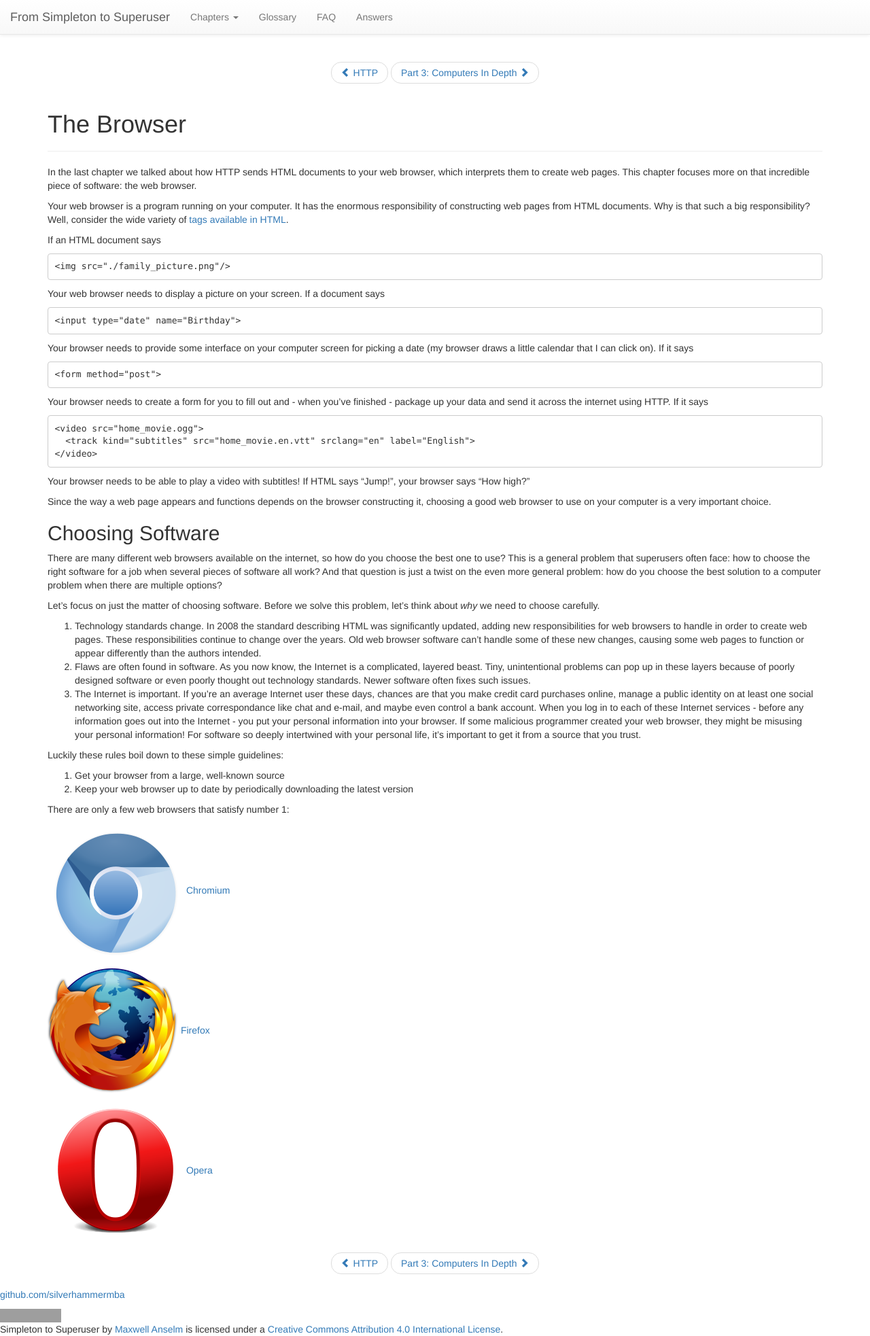
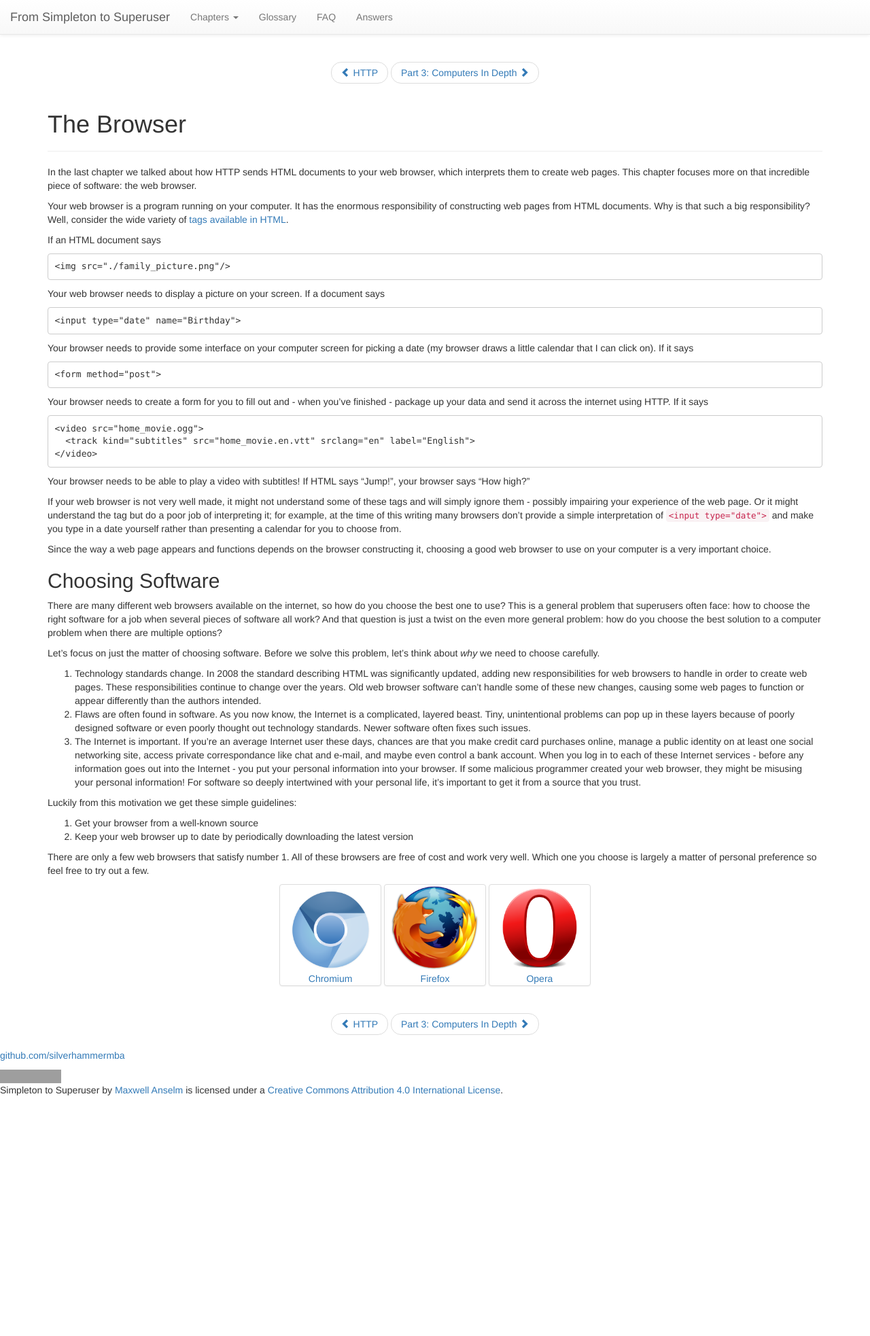
Before and after one commit to silverhammermba/superuser, a Jekyll site: the page built from _posts/2012-04-01-ch4.markdown, in a window 1280 px wide. Shown: the whole page at 68% size. Built offline with Jekyll 4.4.1, drawn with Linux system fonts in a browser that asks for light colours; nearby versions of some CDN libraries; after the commit the page ends 1614 px from its top, so only the background shows below that; grey boxes are pictures that could not be loaded.

Commit message:
Add browser choices. Refactor a little
main.css was totally useless, so I redid it to have additional styling
for e.g. the browsers. Also moved js includes so that scripts can be put
in posts

```diff
--- a/_layouts/default.html
+++ b/_layouts/default.html
@@ -4,9 +4,13 @@
 		<meta charset="utf-8">
 		<meta name="viewport" content="width=device-width, initial-scale=1.0">
 
+		<link rel="stylesheet" href="{{ site.baseurl }}/css/main.css">
 		<link rel="stylesheet" href="{{ site.baseurl }}/css/syntax.css">
 		<link rel="stylesheet" href="//netdna.bootstrapcdn.com/bootstrap/3.1.1/css/bootstrap.min.css">
 		<link rel="stylesheet" href="//netdna.bootstrapcdn.com/bootstrap/3.1.1/css/bootstrap-theme.min.css">
+
+		<script src="//ajax.googleapis.com/ajax/libs/jquery/2.1.1/jquery.min.js"></script>
+		<script src="//netdna.bootstrapcdn.com/bootstrap/3.1.1/js/bootstrap.min.js"></script>
 
 		<title>{{ page.title }}</title>
 	</head>
@@ -56,16 +60,14 @@
 			<a rel="license" href="http://creativecommons.org/licenses/by/4.0/"><img alt="Creative Commons License" style="border-width:0" src="http://i.creativecommons.org/l/by/4.0/88x31.png" /></a><br /><span xmlns:dct="http://purl.org/dc/terms/" property="dct:title">Simpleton to Superuser</span> by <a xmlns:cc="http://creativecommons.org/ns#" href="http://silverhammermba.github.io/superuser/" property="cc:attributionName" rel="cc:attributionURL">Maxwell Anselm</a> is licensed under a <a rel="license" href="http://creativecommons.org/licenses/by/4.0/">Creative Commons Attribution 4.0 International License</a>.
 		</footer>
 
-		<script src="//ajax.googleapis.com/ajax/libs/jquery/2.1.1/jquery.min.js"></script>
-		<script src="//netdna.bootstrapcdn.com/bootstrap/3.1.1/js/bootstrap.min.js"></script>
 		<script>
 			var os_name = "unknown";
-			if (navigator.appVersion.indexOf("Win")!=-1) os_name = "windows";
-			if (navigator.appVersion.indexOf("Mac")!=-1) os_name = "osx";
-			if (navigator.appVersion.indexOf("X11")!=-1) os_name = "linux";
-			if (navigator.appVersion.indexOf("Linux")!=-1) os_name = "linux";
+			if (navigator.appVersion.indexOf("Win")   != -1) os_name = "windows";
+			if (navigator.appVersion.indexOf("Mac")   != -1) os_name = "osx";
+			if (navigator.appVersion.indexOf("X11")   != -1) os_name = "linux";
+			if (navigator.appVersion.indexOf("Linux") != -1) os_name = "linux";
 
-			$('.os').hide();
+			$('.os').hide(); // putting this in CSS makes things really tricky
 			$('.' + os_name).show();
 		</script>
 	</body>
--- a/_posts/2012-04-01-ch4.markdown
+++ b/_posts/2012-04-01-ch4.markdown
@@ -41,6 +41,13 @@
 Your browser needs to be able to play a video with subtitles! If HTML says
 "Jump!", your browser says "How high?"
 
+If your web browser is not very well made, it might not understand some of these
+tags and will simply ignore them - possibly impairing your experience of the web
+page. Or it might understand the tag but do a poor job of interpreting it; for
+example, at the time of this writing many browsers don't provide a simple
+interpretation of `<input type="date">` and make you type in a date yourself
+rather than presenting a calendar for you to choose from.
+
 Since the way a web page appears and functions depends on the browser
 constructing it, choosing a good web browser to use on your computer is a very
 important choice.
@@ -77,42 +84,66 @@
    misusing your personal information! For software so deeply intertwined with
    your personal life, it's important to get it from a source that you trust.
 
-Luckily these rules boil down to these simple guidelines:
+Luckily from this motivation we get these simple guidelines:
 
-1. Get your browser from a large, well-known source
+1. Get your browser from a well-known source
 2. Keep your web browser up to date by periodically downloading the latest
    version
 
-There are only a few web browsers that satisfy number 1:
+There are only a few web browsers that satisfy number 1. All of these browsers
+are free of cost and work very well. Which one you choose is largely a matter of
+personal preference so feel free to try out a few.
 
-<div class="browser-choice os windows osx">
-![Google Chrome]({{ site.baseurl }}/img/google_chrome.png)
-[Google Chrome](https://www.google.com/chrome/browser/)
+{::options parse_block_html="false" /}
+
+<section class="browsers">
+<a class="panel panel-default browser os windows osx" href="https://www.google.com/chrome/browser/">
+<img src="{{ site.baseurl }}/img/google_chrome.png"
+alt="The most popular browser in the world, developed mainly by Google."/>
+Google Chrome
+</a>
+
+<a class="panel panel-default browser os linux" href="http://www.chromium.org/Home/">
+<img src="{{ site.baseurl }}/img/chromium.png"
+alt="The community-developed browser that Google Chrome is based on."/>
+Chromium
+</a>
+
+<a class="panel panel-default browser os windows" href="http://ie.microsoft.com/">
+<img src="{{ site.baseurl }}/img/ie.png"
+alt="Microsoft's browser. Older versions have a bad reputation, but version 9 and up are respectable."/>
+Internet Explorer
+</a>
+
+<a class="panel panel-default browser" href="http://www.mozilla.org/firefox/">
+<img src="{{ site.baseurl }}/img/firefox.png"
+alt="The most popular community-developed browser."/>
+Firefox</a>
+
+<a class="panel panel-default browser os osx" href="https://www.apple.com/safari/">
+<img src="{{ site.baseurl }}/img/safari.png"
+alt="Apple's browser. An easy choice if you use a Macintosh computer."/>
+Safari
+</a>
+
+<a class="panel panel-default browser" href="http://www.opera.com/">
+<img src="{{ site.baseurl }}/img/opera.png"
+alt="A solid underdog among the top browsers with some interesting design features."/>
+Opera
+</a>
+</section>
+
+<div class="well" id="desc" style="display: none">
+<p>Description!</p>
 </div>
 
-<div class="browser-choice os linux">
-![Chromium]({{ site.baseurl }}/img/chromium.png)
-[Chromium](http://www.chromium.org/Home/)
-</div>
+{::options parse_block_html="true" /}
 
-[ci]: /img/200px-Chromium_11_Logo.svg.png
-
-<div class="browser-choice os windows">
-![Internet Explorer]({{ site.baseurl }}/img/ie.png)
-[Internet Explorer](http://ie.microsoft.com/)
-</div>
-
-<div class="browser-choice">
-![Firefox]({{ site.baseurl }}/img/firefox.png)
-[Firefox](http://www.mozilla.org/firefox/)
-</div>
-
-<div class="browser-choice os osx">
-![Safari]({{ site.baseurl }}/img/safari.png)
-[Safari](https://www.apple.com/safari/)
-</div>
-
-<div class="browser-choice">
-![Opera]({{ site.baseurl }}/img/opera.png)
-[Opera](http://www.opera.com/)
-</div>
+<script>
+$('.browser').hover(function(event) {
+	$('#desc p').text($(this).children().prop('alt'));
+	$('#desc').show();
+}, function(event) {
+	$('#desc').hide();
+});
+</script>
--- a/css/main.css
+++ b/css/main.css
@@ -1,81 +1,14 @@
-body {
-	background-color: #213d21;
-	margin: 0;
+.browser {
+	display: inline-block;
+	width: 150px;
+	text-align: center;
 }
 
-#main {
-	margin: auto;
-	background-color: #f6f6f6;
+.browser img {
+	width: 128px;
+	min-height: 128px;
 }
 
-body>header {
-	background-color: black;
-	margin: 0;
-	padding: 20px;
+.browsers {
+	text-align: center;
 }
-
-body>footer {
-	background-color: black;
-	margin: 0;
-	padding: 20px;
-	clear: both;
-}
-
-header h1 {
-	margin-top: 0;
-}
-
-h1 a {
-	color: white;
-}
-
-#toc {
-	float: left;
-	margin-bottom: auto;
-	width: 15%;
-}
-
-article {
-	margin-left: 15%;
-	padding: 40px;
-	max-width: 700px;
-	font-family: Verdana, Geneva, sans-serif;
-}
-
-article img {
-	max-width: 100%;
-	height: auto;
-	float: right;
-	padding: 10px;
-}
-
-article aside {
-	margin: 10px;
-	color: white;
-	padding: 10px;
-}
-
-.definition {
-	background-color: #4b3524;
-}
-
-.note {
-	background-color: #ff7000;
-}
-
-.deeper {
-	background-color: #116114;
-}
-
-.exercises {
-	background-color: #454599;
-}
-
-pre {
-	background-color: #b9b9b9;
-}
-
-/* TODO this don't work! */
-.browser-choice {
-	display: inline-block;
-}
```
